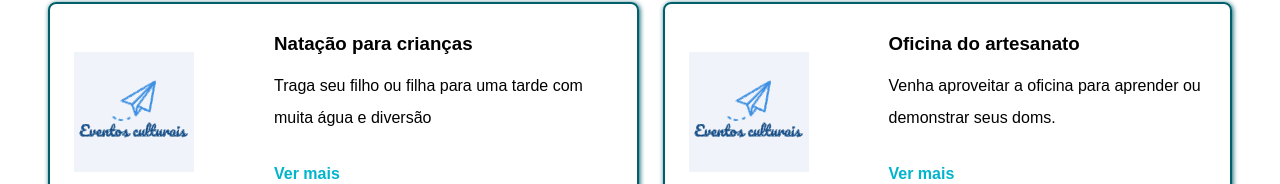
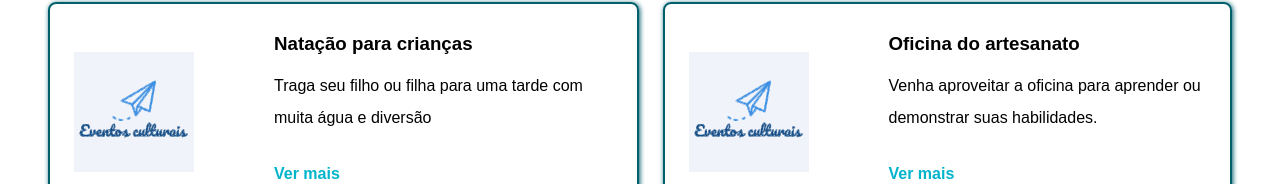
Before and after one commit to rafaelvm/cultural-events, a React (Create React App) app: page /eventos in a window 1280 px wide. Shown: the part 506-690 px from the top of the page. Built offline with nearby package versions, Linux system fonts and the light colour scheme.

Commit message:
chore: adjusted label in cards

```diff
--- a/src/pages/Events/constants.tsx
+++ b/src/pages/Events/constants.tsx
@@ -29,7 +29,7 @@ export const events = [
     id: 3,
     title: "Oficina do artesanato",
     description:
-      "Venha aproveitar a oficina para aprender ou demonstrar seus doms.",
+      "Venha aproveitar a oficina para aprender ou demonstrar suas habilidades.",
     image: <Logo />,
     category: "artesanato",
   },
```
